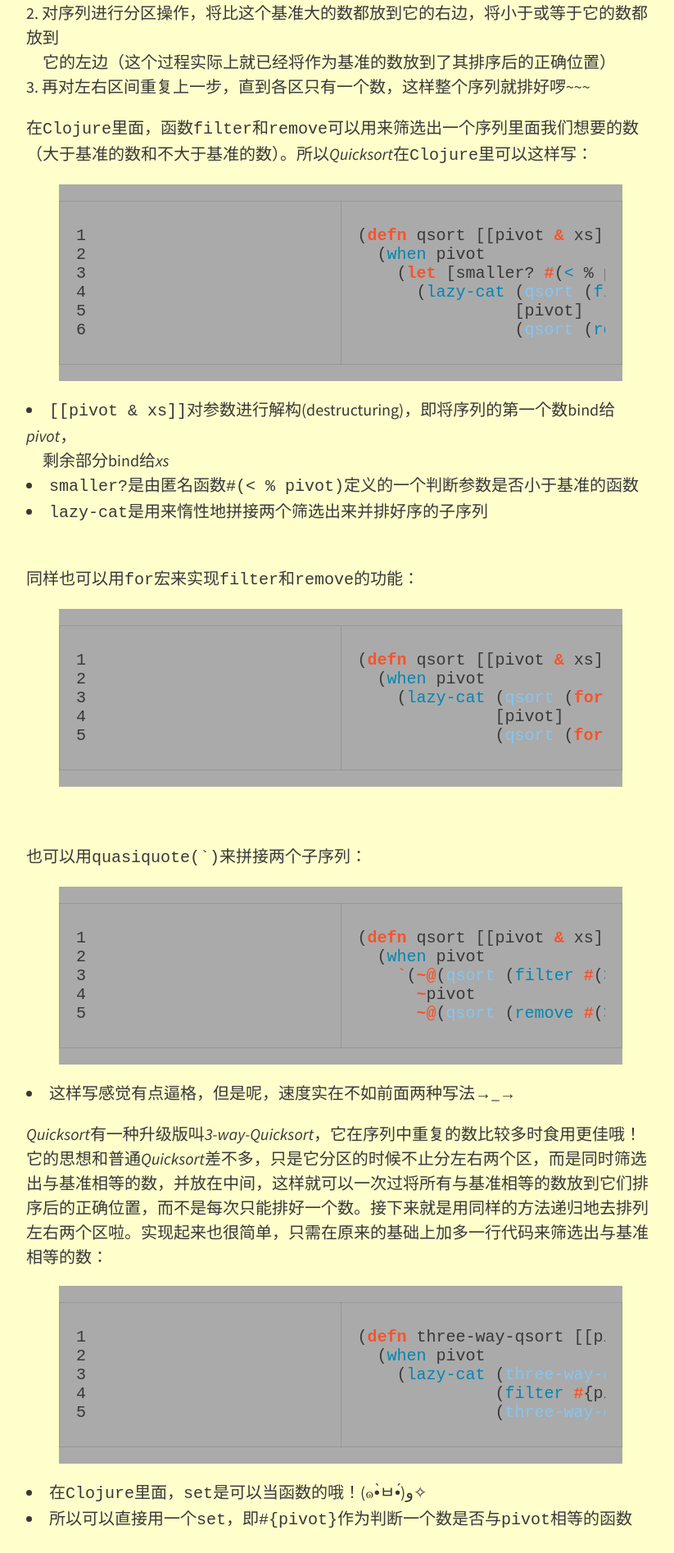
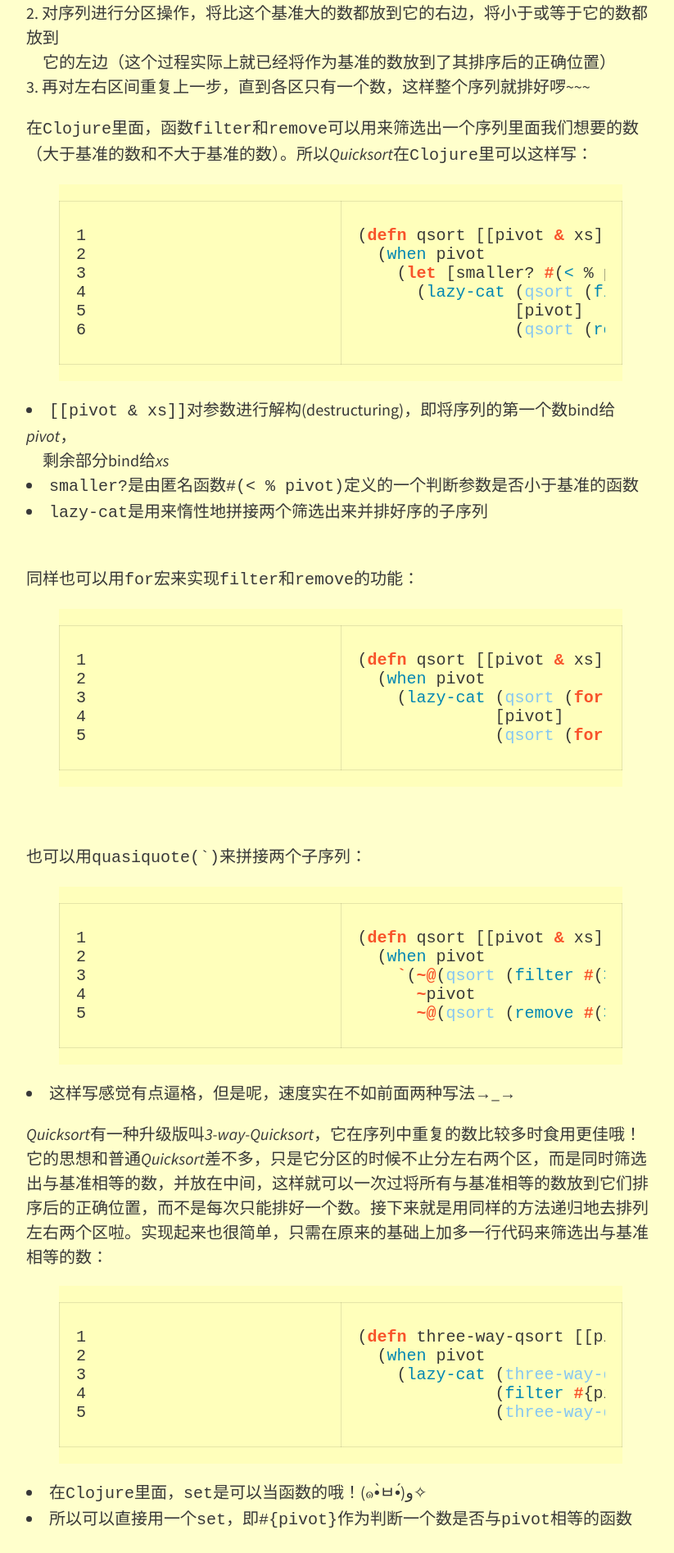
Before and after one commit to ChuitoChan/ChuitoChan.github.io, a Jekyll site: the page built from _posts/2015-07-26-quicksort-in-clojure.md, in a window 1280 px wide. Shown: the part 703-2598 px from the top of the page at 82% size, without its empty margins (224-1047 px from the left). Built offline with Jekyll 4.4.1, drawn with Linux system fonts in a browser that asks for light colours; nearby versions of some CDN libraries.

Commit message:
Update _syntax.scss

```diff
--- a/_sass/external/_syntax.scss
+++ b/_sass/external/_syntax.scss
@@ -1,7 +1,7 @@
 // pygments-css (https://github.com/richleland/pygments-css)
 
 
-.highlight { background: #AAAAAA; }
+.highlight { background: #FFFFBB; }
 .c { color: #999988; font-style: italic } /* Comment */
 .err { color: #a61717; background-color: #e3d2d2 } /* Error */
 .k { color: #F8532A; font-weight: bold } /* Keyword */
```
